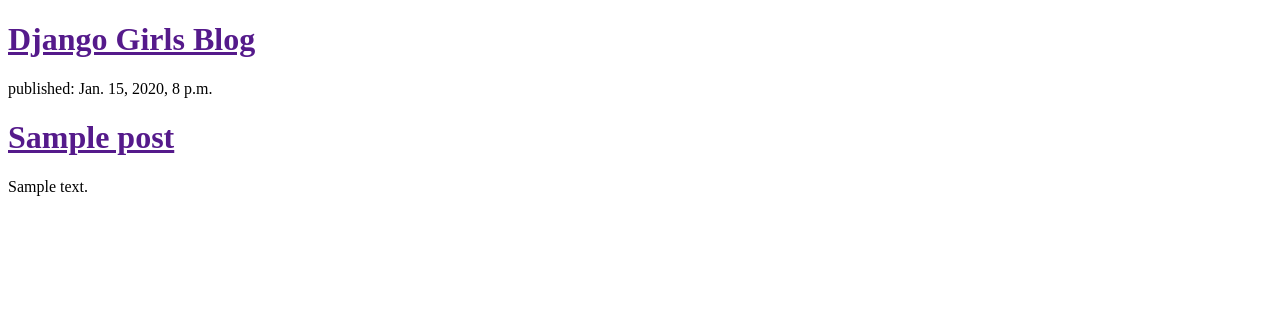
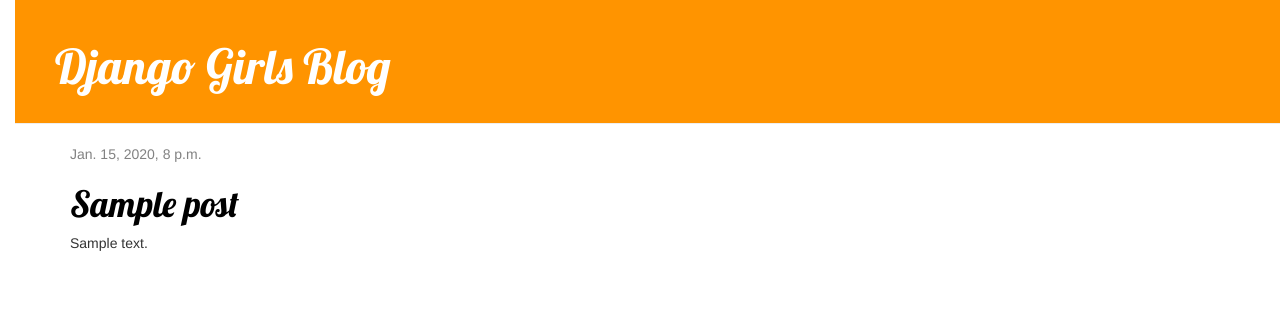
Before and after one commit to Ricardocaceres/my-first-blog, a Django app: template blog/templates/blog/post_list.html in a window 1280 px wide. Shown: the top 322 px of the page. Run offline with Django 3.2, Linux system fonts and the light colour scheme; the template is opened without the code that fills it: values that come from a table or form of the project are taken from there, others are empty; tables that the repository leaves empty hold one stand-in row (values such as "Sample post"); some libraries are stand-ins or nearby versions.

Commit message:
Added view and template for detailed blog post as well as CSS for the site.

```diff
--- /dev/null
+++ b/blog/static/css/blog.css
@@ -0,0 +1,55 @@
+h1 a {
+    color: #FCA205;
+    font-family: 'Lobster';
+}
+
+body {
+    padding-left: 15px;
+}
+
+.page-header {
+	background-color: #ff9400;
+	margin-top:0;
+	padding: 20px 20px 20px 40px;
+}
+
+.page-header h1, .page-header h1 a, .page-header h1 a:visited, .page-header h1 a:active {
+	color:#ffffff;
+	font-size: 36pt;
+	text-decoration: none;
+}
+
+.content{
+	margin-left: 40px;
+}
+
+h1, h2, h3, h4{
+	font-family:'Lobster', cursive;
+}
+
+.date{
+	color:#828282;
+}
+
+.save{
+	float:right;
+}
+
+.post-form textarea, .post-form input {
+	width: 100%;
+}
+
+.top-menu, .top-menu:hover, .top-menu:visited{
+	color: #ffffff;
+	float: right;
+	font-size: 26pt;
+	margin-right: 20px
+}
+
+.post{
+	margin-bottom: 70px;
+}
+
+.post h1 a, .post h1 a:visited {
+	color: #000000;
+}
--- /dev/null
+++ b/blog/templates/blog/base.html
@@ -0,0 +1,34 @@
+{% load staticfiles %}
+
+<!DOCTYPE html>
+<html lang="en">
+
+<head>
+	<title>Ricardo's blog</title>
+	<meta charset="UTF-8">
+	<link rel="stylesheet" href="//maxcdn.bootstrapcdn.com/bootstrap/3.2.0/css/bootstrap.min.css">
+	<link rel="stylesheet" href="//maxcdn.bootstrapcdn.com/bootstrap/3.2.0/css/bootstrap-theme.min.css">
+	<link rel="stylesheet" href="{% static 'css/blog.css' %}">
+
+	<!-- From google lobster font -->
+	<link href="http://fonts.googleapis.com/css?family=Lobster&subset=latin,latin-ext" rel="stylesheet" type="text/css">
+
+</head>
+
+<body>
+	<div class="page-header">
+		<h1><a href="/">Django Girls Blog</a></h1>
+	</div>
+
+	<div class="content container">
+		<div class="row">
+			<div class="col-md-8">
+				{% block content %}
+				{% endblock %}
+			</div>
+		</div>
+	</div>
+
+
+</body>
+</html>
--- a/blog/templates/blog/post_list.html
+++ b/blog/templates/blog/post_list.html
@@ -1,25 +1,13 @@
-<!DOCTYPE html>
-<html lang="en">
+{% extends 'blog/base.html' %}
 
-<head>
-	<meta charset="UTF-8">
-	<title>Ricardo's blog</title>
-</head>
-
-<body>
-	<div>
-		<h1><a href="">Django Girls Blog</a></h1>
-	</div>
-
-	{% for post in posts %}
-		<div>
-			<p>published: {{ post.published_date }}</p>
-			<h1><a href="">{{ post.title }}</a></h1>
-			<p>{{ post.text|linebreaks }}</p>
-
-		</div>
-	{% endfor %}
-
-
-</body>
-</html>
+{% block content %}
+    {% for post in posts %}
+        <div class="post">
+            <div class="date">
+                {{ post.published_date }}
+            </div>
+            <h1><a href="{% url 'post_detail' pk=post.pk %}">{{ post.title }}</a></h1>
+            <p>{{ post.text|linebreaks }}</p>
+        </div>
+    {% endfor %}
+{% endblock content %}
--- a/blog/urls.py
+++ b/blog/urls.py
@@ -1,6 +1,7 @@
-from django.conf.urls import url
+from django.conf.urls import include, url
 from . import views
 
 urlpatterns = [
 	url(r'^$', views.post_list, name='post_list'),
+	url(r'^post/(?P<pk>\d+)/$', views.post_detail, name='post_detail'),
 ]
--- a/blog/views.py
+++ b/blog/views.py
@@ -1,7 +1,11 @@
-from django.shortcuts import render
+from django.shortcuts import render, get_object_or_404
 from django.utils import timezone
 from .models import Post
 
 def post_list(request):
     posts= Post.objects.filter(published_date__lte=timezone.now()).order_by('published_date')
     return render(request, 'blog/post_list.html', {'posts': posts})
+
+def post_detail(request, pk):
+	post=get_object_or_404(Post, pk=pk)
+	return render(request, 'blog/post_detail.html', {'post':post})
```
Also changed, not shown: blog/templates/blog/post_detail.html (added, +13 -0 lines).
